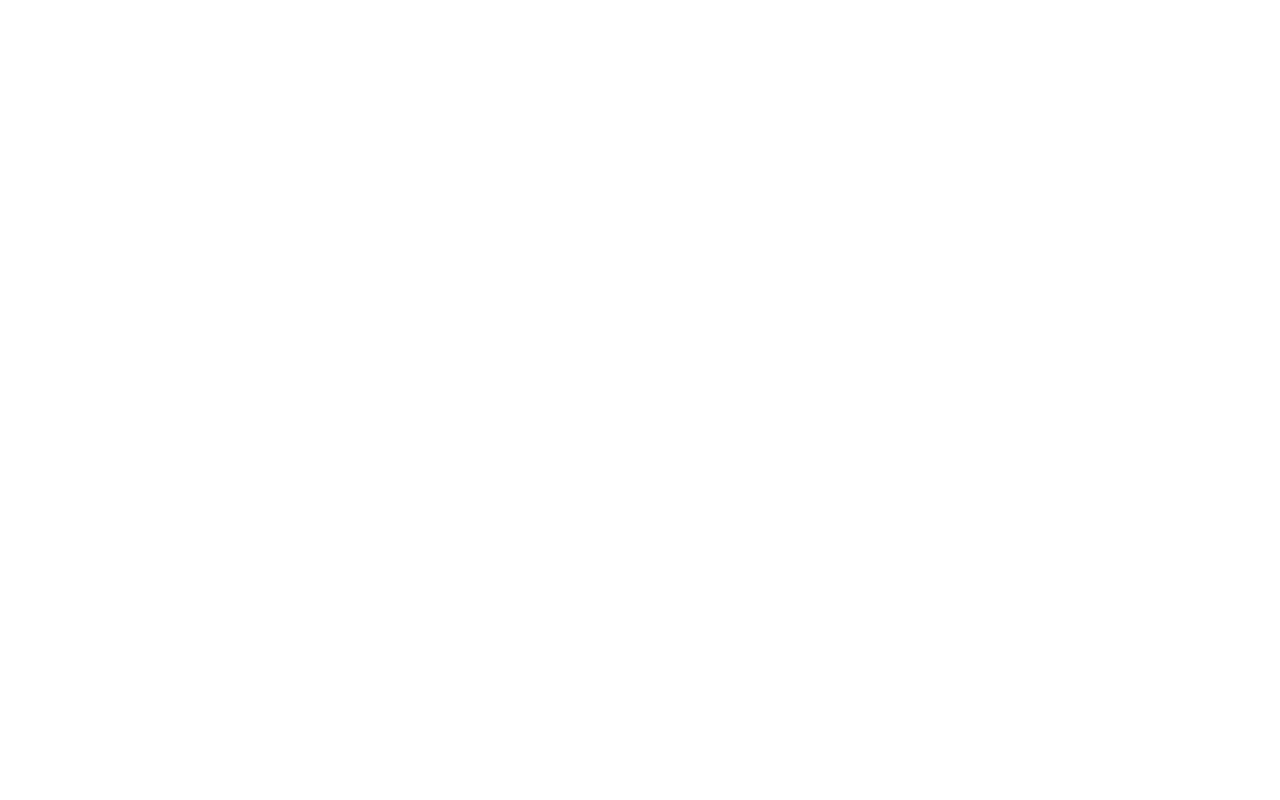
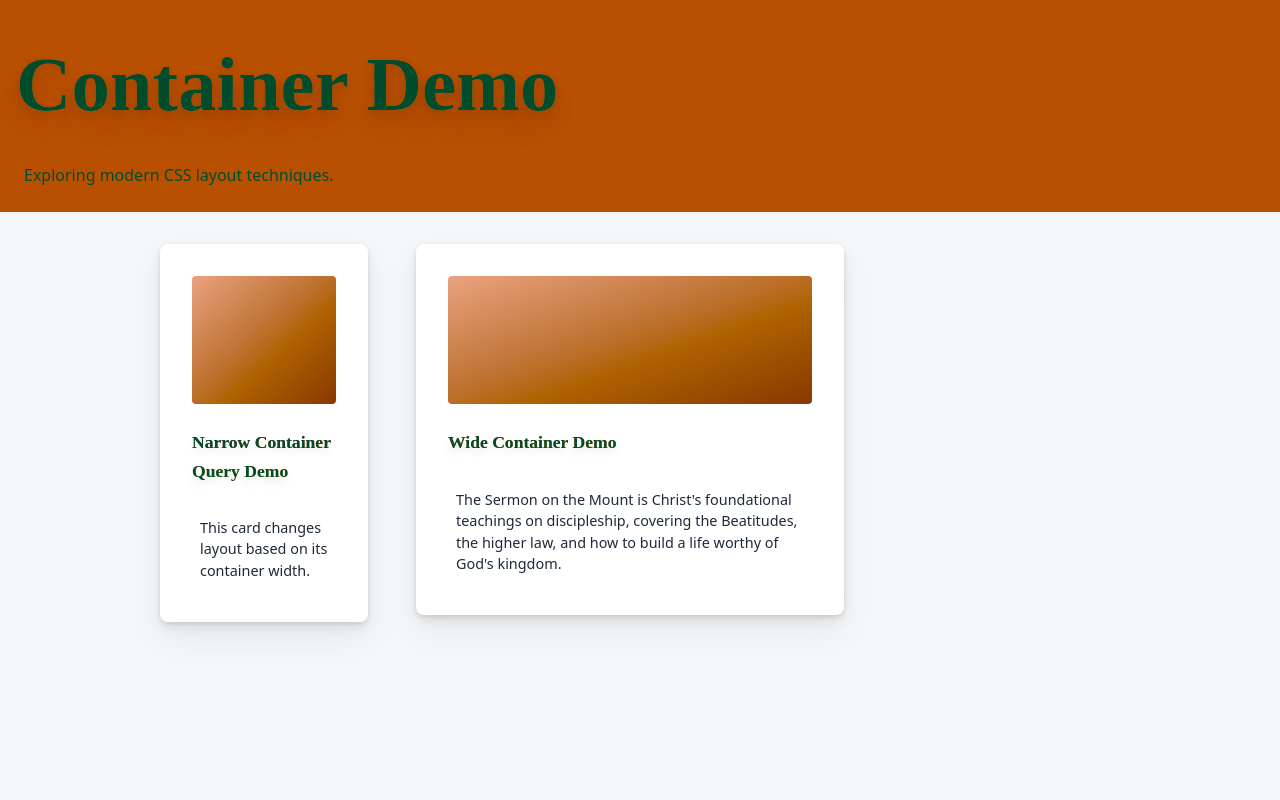
Before and after one commit to hwalkermerrill/wdd331R_aCSS, a website: page unit-4/advanced/container-demo.html in a window 1280 px wide. Drawn offline with Linux system fonts and the light colour scheme.

Commit message:
finish redoing subgrids and container query demos

```diff
--- a/unit-4/advanced/container-demo.css
+++ b/unit-4/advanced/container-demo.css
@@ -0,0 +1,101 @@
+/* Fix weird interaction with text not having access to my fun indiana jones font */
+:where(h1) {
+	margin-top: var(--spacing-sm);
+	margin-bottom: var(--spacing-sm);
+}
+
+:where(h1, h2) {
+	text-shadow: var(--shadow-lg);
+	color: var(--color-primary);
+}
+
+/* Demo */
+.demo-layout {
+	display: flex;
+	flex-wrap: wrap;
+	gap: var(--spacing-md);
+	align-items: flex-start;
+	max-width: 1200px;
+	margin-inline: auto;
+}
+
+.demo-container {
+	/* border: 2px solid var(--accent-500); */
+	padding: var(--spacing-md);
+	margin-block: var(--spacing-md);
+	container-type: inline-size;
+	container-name: card-demo;
+	--surface: default;
+	cursor: pointer;
+	transition:
+		transform 0.2s ease,
+		box-shadow 0.2s ease,
+		background var(--transition-base);
+}
+
+.demo-container.narrow {
+	width: clamp(240px, 15vw, 320px);
+}
+
+.demo-container.wide {
+	width: clamp(460px, 30vw, 720px);
+}
+
+.demo-container:hover {
+	transform: translateY(-4px);
+	box-shadow: var(--shadow-lg);
+}
+
+/* Container Queries */
+.cq-card {
+	display: flex;
+	flex-direction: column;
+	gap: var(--spacing-md);
+	background: var(--color-surface);
+	padding: var(--spacing-lg);
+	border-radius: var(--radius-md);
+	box-shadow: var(--shadow-md);
+}
+
+.cq-card h2 {
+	font-size: clamp(1.1rem, 4cqi, 1.8rem);
+}
+
+.cq-card p {
+	font-size: clamp(0.9rem, 3cqi, 1.2rem);
+	line-height: 1.5;
+}
+
+.cq-card .media {
+	background: linear-gradient(
+		to bottom right,
+		var(--accent-300),
+		var(--accent-600)
+	);
+	height: clamp(8rem, 25cqi, 12rem);
+	border-radius: var(--radius-sm);
+}
+
+@container card-demo (min-width: 500px) {
+	.cq-card {
+		flex-direction: row;
+		align-items: center;
+	}
+
+	.cq-card .media {
+		width: 40%;
+		height: 100%;
+	}
+}
+
+@container card-demo (min-width: 800px) {
+	.cq-card {
+		flex-direction: row;
+		gap: clamp(1rem, 5cqi, 3rem);
+		padding: clamp(2rem, 6cqi, 4rem);
+	}
+
+	.cq-card h2 {
+		font-size: clamp(1.5rem, 6cqi, 2.5rem);
+	}
+}
--- a/unit-4/advanced/container-demo.html
+++ b/unit-4/advanced/container-demo.html
@@ -0,0 +1,42 @@
+<!DOCTYPE html>
+<html lang="en">
+
+<head>
+	<meta charset="UTF-8">
+	<meta name="viewport" content="width=device-width, initial-scale=1.0">
+	<title>Card Grid</title>
+	<link rel="stylesheet" href="../../dist/styles.css">
+	<link rel="stylesheet" href="./container-demo.css">
+</head>
+
+<body class="articles-page">
+
+	<header>
+		<h1>Container Demo</h1>
+		<p>Exploring modern CSS layout techniques.</p>
+	</header>
+
+	<main>
+		<div class="demo-layout">
+			<div class="demo-container narrow">
+				<article class="cq-card">
+					<div class="media"></div>
+					<h2>Narrow Container Query Demo</h2>
+					<p>This card changes layout based on its container width.</p>
+				</article>
+			</div>
+
+			<div class="demo-container wide">
+				<article class="cq-card">
+					<div class="media"></div>
+					<h2>Wide Container Demo</h2>
+					<p>The Sermon on the Mount is Christ's foundational teachings on discipleship, covering the Beatitudes, the
+						higher law, and how to build a life worthy of God's kingdom.</p>
+				</article>
+			</div>
+		</div>
+	</main>
+
+</body>
+
+</html>
```
Also changed, not shown: unit-4/grid-layouts/cards.css (+11 -0 lines), README.md.
